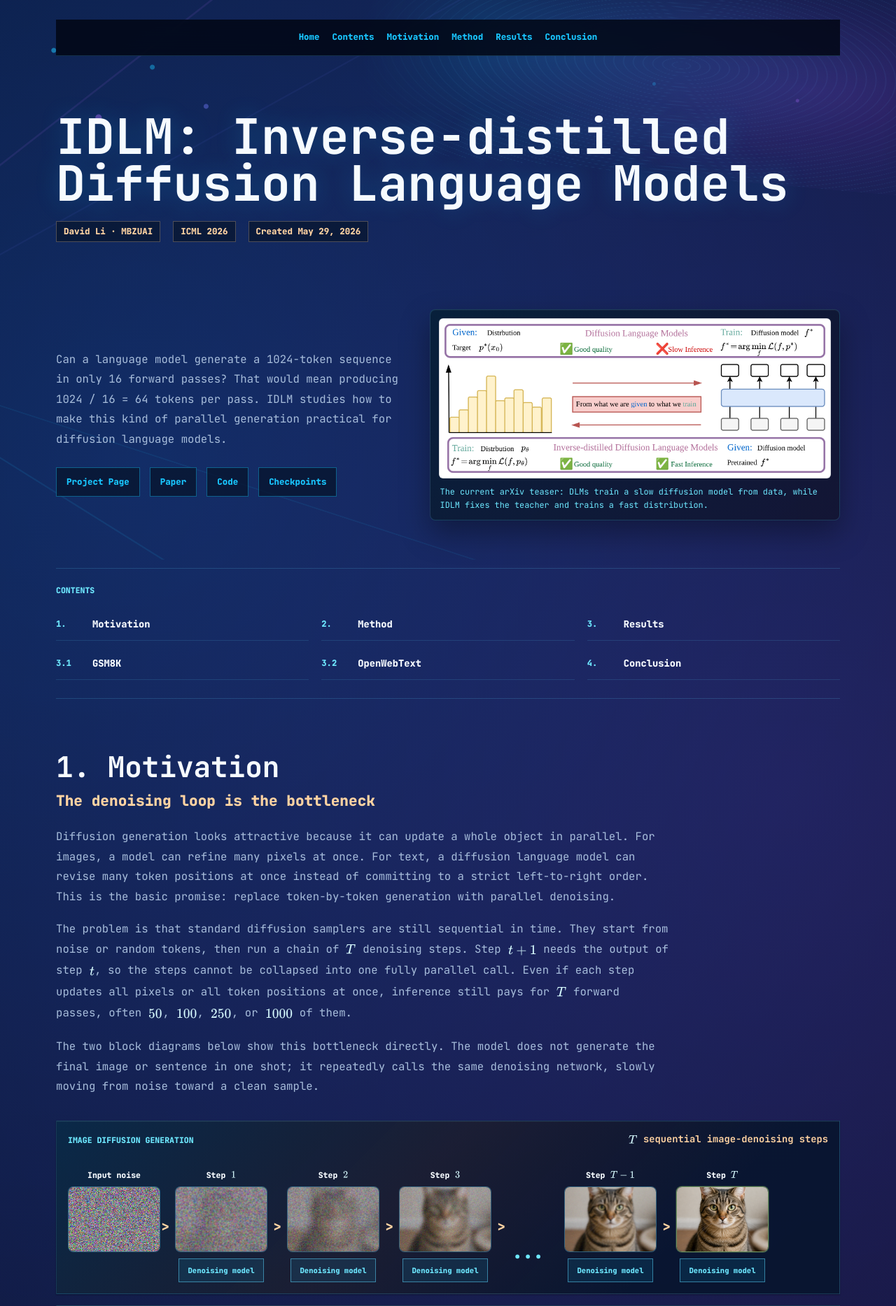
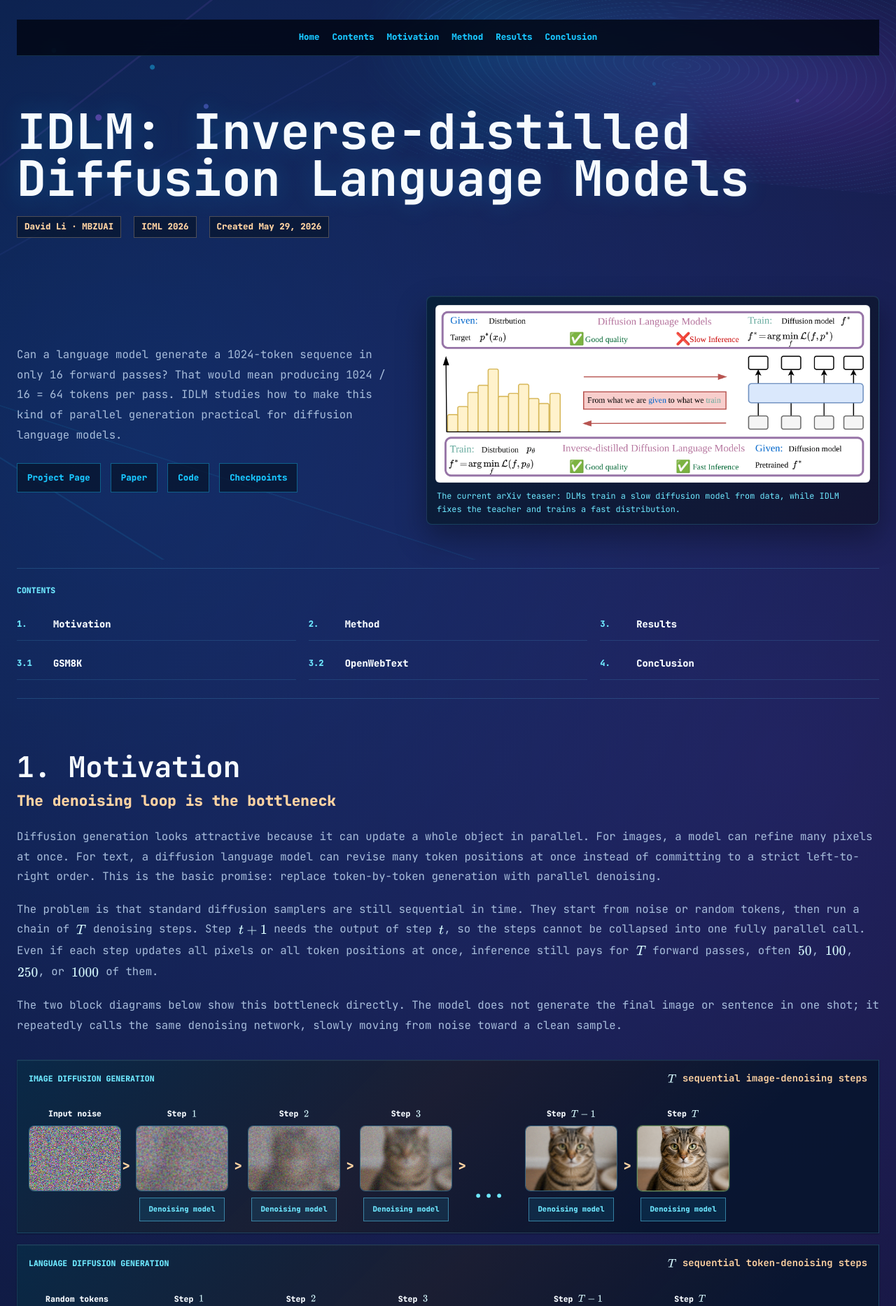
Before and after one commit to David-cripto/Bio-page, a Django app: template homepage/templates/homepage/idlm_blog.html in a window 1280 px wide. Shown: the top 1867 px of the page at 70% size. Run offline with Django 4.2, Linux system fonts and the light colour scheme; the template is opened without the code that fills it, so the values that code supplies are empty.

Commit message:
Widen blog text layout

```diff
--- a/docs/index.html
+++ b/docs/index.html
@@ -12,7 +12,7 @@
   <link rel="preconnect" href="https://fonts.googleapis.com">
   <link rel="preconnect" href="https://fonts.gstatic.com" crossorigin>
   <link href="https://fonts.googleapis.com/css2?family=JetBrains+Mono:wght@300;400;500;700;800&display=swap" rel="stylesheet">
-  <link rel="stylesheet" href="/Bio-page/static/homepage/concept.css?v=20260529-token-blocks">
+  <link rel="stylesheet" href="/Bio-page/static/homepage/concept.css?v=20260529-wide-text">
 </head>
 <body>
   <div class="layout">
--- a/docs/static/homepage/concept.css
+++ b/docs/static/homepage/concept.css
@@ -467,7 +467,7 @@ svg {
 }
 
 .blog-shell {
-  width: min(100% - 48px, 1120px);
+  width: min(100% - 48px, 1280px);
   margin: 0 auto;
   padding: 28px 0 86px;
 }
@@ -515,7 +515,7 @@ svg {
 
 .blog-hero-heading h1 {
   margin: 0;
-  max-width: 1120px;
+  max-width: 1280px;
   color: var(--ink);
   font-size: clamp(3.1rem, 5.45vw, 4.8rem);
   line-height: 0.96;
@@ -557,7 +557,7 @@ svg {
 }
 
 .blog-hero-copy p:not(.label) {
-  max-width: 720px;
+  max-width: none;
   margin: 24px 0 0;
 }
 
@@ -654,7 +654,7 @@ svg {
 }
 
 .blog-section > p {
-  max-width: 880px;
+  max-width: none;
   margin: 0 0 18px;
 }
 
@@ -927,7 +927,6 @@ svg {
 }
 
 .problem-figure figcaption {
-  max-width: 880px;
   margin: 14px 0 0;
   color: var(--quiet);
   font-size: 0.76rem;
@@ -1011,7 +1010,6 @@ svg {
 }
 
 .blog-equation {
-  max-width: 860px;
   margin: 22px 0;
   overflow-x: auto;
   padding: 18px 20px;
@@ -1052,7 +1050,6 @@ svg {
   grid-template-columns: 150px minmax(0, 1fr);
   gap: 16px;
   align-items: center;
-  max-width: 920px;
   margin: 26px 0 24px;
   padding: 18px;
 }
@@ -1101,7 +1098,6 @@ svg {
   display: grid;
   grid-template-columns: repeat(2, minmax(0, 1fr));
   gap: 14px;
-  max-width: 920px;
   margin: 26px 0;
 }
 
@@ -1128,7 +1124,6 @@ svg {
 .contrast-visual {
   display: grid;
   gap: 12px;
-  max-width: 920px;
   margin: 28px 0 30px;
   padding: 14px;
 }
@@ -1280,7 +1275,6 @@ svg {
 .sampling-visual {
   display: grid;
   gap: 14px;
-  max-width: 920px;
   margin: 28px 0 36px;
   padding: 18px;
 }
--- a/homepage/templates/homepage/concept.html
+++ b/homepage/templates/homepage/concept.html
@@ -12,7 +12,7 @@
   <link rel="preconnect" href="https://fonts.googleapis.com">
   <link rel="preconnect" href="https://fonts.gstatic.com" crossorigin>
   <link href="https://fonts.googleapis.com/css2?family=JetBrains+Mono:wght@300;400;500;700;800&display=swap" rel="stylesheet">
-  <link rel="stylesheet" href="{% static 'homepage/concept.css' %}?v=20260529-token-blocks">
+  <link rel="stylesheet" href="{% static 'homepage/concept.css' %}?v=20260529-wide-text">
 </head>
 <body>
   <div class="layout">
--- a/homepage/templates/homepage/idlm_blog.html
+++ b/homepage/templates/homepage/idlm_blog.html
@@ -6,9 +6,9 @@
   <meta name="viewport" content="width=device-width, initial-scale=1">
   <meta name="description" content="Blog post about IDLM: Inverse-distilled Diffusion Language Models">
   <title>IDLM Blog | {{ profile.name }}</title>
-  <link rel="icon" type="image/png" sizes="32x32" href="{% static 'homepage/favicon-32.png' %}?v=20260529-token-blocks">
-  <link rel="icon" type="image/png" sizes="192x192" href="{% static 'homepage/favicon-192.png' %}?v=20260529-token-blocks">
-  <link rel="apple-touch-icon" sizes="180x180" href="{% static 'homepage/apple-touch-icon.png' %}?v=20260529-token-blocks">
+  <link rel="icon" type="image/png" sizes="32x32" href="{% static 'homepage/favicon-32.png' %}?v=20260529-wide-text">
+  <link rel="icon" type="image/png" sizes="192x192" href="{% static 'homepage/favicon-192.png' %}?v=20260529-wide-text">
+  <link rel="apple-touch-icon" sizes="180x180" href="{% static 'homepage/apple-touch-icon.png' %}?v=20260529-wide-text">
   <link rel="preconnect" href="https://fonts.googleapis.com">
   <link rel="preconnect" href="https://fonts.gstatic.com" crossorigin>
   <link href="https://fonts.googleapis.com/css2?family=JetBrains+Mono:wght@300;400;500;700;800&display=swap" rel="stylesheet">
@@ -27,7 +27,7 @@
     };
   </script>
   <script defer src="https://cdn.jsdelivr.net/npm/mathjax@3/es5/tex-svg.js"></script>
-  <link rel="stylesheet" href="{% static 'homepage/concept.css' %}?v=20260529-token-blocks">
+  <link rel="stylesheet" href="{% static 'homepage/concept.css' %}?v=20260529-wide-text">
 </head>
 <body>
   <main class="blog-shell">
```
Also changed, not shown: docs/blog/index.html (+4 -4 lines), homepage/static/homepage/concept.css (+4 -10 lines).
